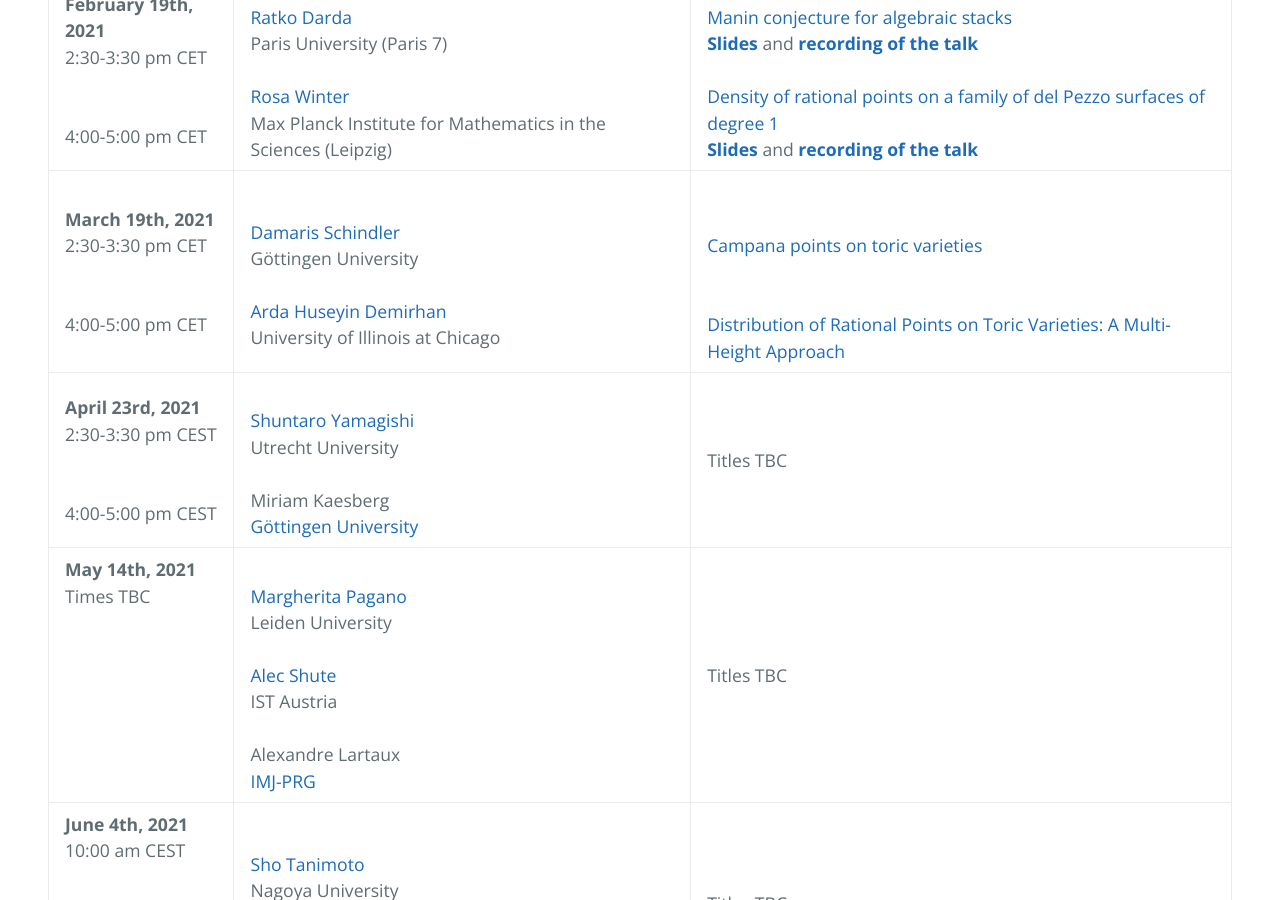
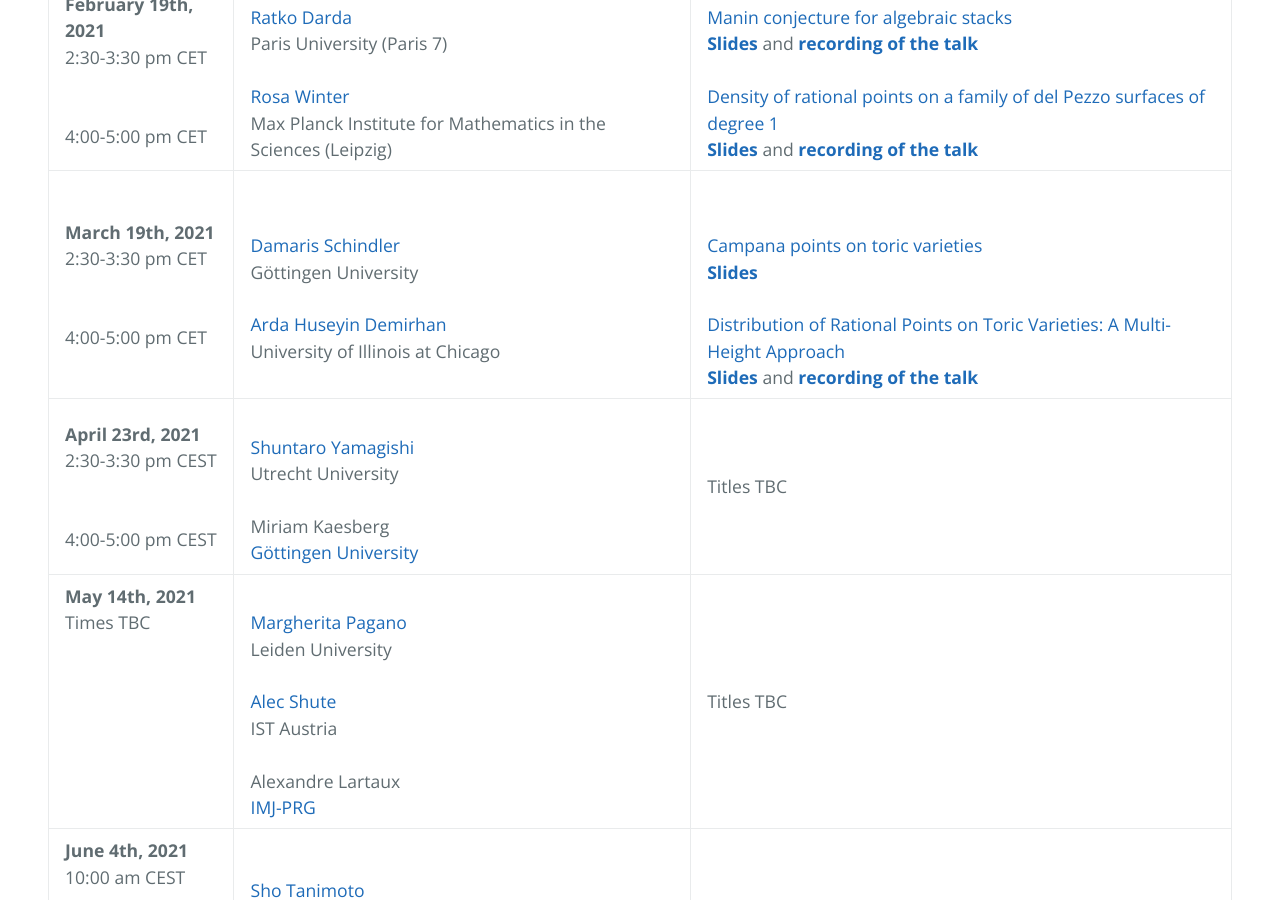
Before and after one commit to zoom-on-rational-points/zoom-on-rational-points.github.io, a Jekyll site: the page built from index.md, in a window 1280 px wide and 900 px high, scrolled down 1306 px. Built offline with Jekyll 4.4.1, drawn with Linux system fonts in a browser that asks for light colours; our own code applies the rules of GitHub Pages for plain Markdown files.

Commit message:
Update index.md

```diff
--- a/index.md
+++ b/index.md
@@ -16,7 +16,7 @@
 | **December 11th, 2020** <br>2:30-3:30 pm CET <br><br> <br> 4:00-5:00 pm CET <br>| <br><a href="https://www.imo.universite-paris-saclay.fr/~colliot/">Jean-Louis Colliot-Thélène</a> <br> CNRS and Paris-Saclay University (Orsay) <br><br>  <a href="https://www.math.wisc.edu/~ellenber/"> Jordan Ellenberg </a> <br> UW Madison| <br><a href="https://zoom-on-rational-points.github.io/abstractCT">Jumps in the rank of the Mordell-Weil group</a> / <a href="https://zoom-on-rational-points.github.io/resumeCT">Sauts du rang du groupe de Mordell-Weil</a> <br><a href="slidesCT.pdf" style="font-weight:bold">Slides</a> (in French) and <a href="https://www.youtube.com/watch?v=BMyr5qWhbhg&t=38s&ab_channel=EfthymiosSofos" style="font-weight:bold">recording of the talk</a><br><br><a href="https://zoom-on-rational-points.github.io/abstractJE">Some questions around counting rational points on stacks</a><br><a href="slidesJE.pdf" style="font-weight:bold">Slides</a> and <a href="https://www.youtube.com/watch?v=lQ9vtUhit_Y&ab_channel=EfthymiosSofos" style="font-weight:bold">recording of the talk</a>|
 | **January 15th, 2021** <br>2:30-3:30 pm CET <br><br> <br> 4:00-5:00 pm CET <br>| <br><a href ="http://www-personal.umich.edu/~ytchan/">Stephanie Chan</a> <br> University of Michigan <br><br>  <a href="http://guests.mpim-bonn.mpg.de/carlo.pagano90/"> Carlo Pagano </a> <br> University of Glasgow and Max Planck Institute for Mathematics (Bonn)| <br><a href="https://zoom-on-rational-points.github.io/abstractSC">A density of ramified primes</a><br><a href="slidesSC.pdf" style="font-weight:bold">Slides</a> and <a href="https://www.youtube.com/watch?v=NRguyZeohFU" style="font-weight:bold">recording of the talk</a><br><br><a href="https://zoom-on-rational-points.github.io/abstractCP">On the statistics of number fields, integral points and Arakelov ray class groups</a><br><a href="https://www.youtube.com/watch?v=bOaQY5jOarw&t=12s" style="font-weight:bold">Recording of the talk</a>|
 | **February 19th, 2021** <br>2:30-3:30 pm CET <br><br> <br> 4:00-5:00 pm CET <br>| <br><a href ="https://webusers.imj-prg.fr/ratko.darda">Ratko Darda</a> <br> Paris University (Paris 7) <br><br>   <a href="https://personal-homepages.mis.mpg.de/winter/">Rosa Winter</a> <br>Max Planck Institute for Mathematics in the Sciences (Leipzig) | <br><a href="https://zoom-on-rational-points.github.io/abstractRD">Manin conjecture for algebraic stacks</a><br><a href="slidesRD.pdf" style="font-weight:bold">Slides</a> and <a href="https://www.youtube.com/watch?v=ZJfP1TI6soQ" style="font-weight:bold">recording of the talk</a><br><br><a href="https://zoom-on-rational-points.github.io/abstractRW">Density of rational points on a family of del Pezzo surfaces of degree 1</a><br><a href="slidesRW.pdf" style="font-weight:bold">Slides</a> and <a href="https://www.youtube.com/watch?v=CdR8nMqoGoE" style="font-weight:bold">recording of the talk</a>|
-| **March 19th, 2021** <br>2:30-3:30 pm CET <br><br> <br> 4:00-5:00 pm CET <br> | <br><a href="https://sites.google.com/site/damarishomepage/">Damaris Schindler</a><br> G&ouml;ttingen University <br><br><a href="https://sites.google.com/a/uic.edu/ardahuseyindemirhan/">Arda Huseyin Demirhan</a><br> University of Illinois at Chicago | <br><br><a href="https://zoom-on-rational-points.github.io/abstractDS">Campana points on toric varieties</a><br><br><br> <a href="https://zoom-on-rational-points.github.io/abstractAD">Distribution of Rational Points on Toric Varieties: A Multi-Height Approach</a>|
+| **March 19th, 2021** <br>2:30-3:30 pm CET <br><br> <br> 4:00-5:00 pm CET <br> | <br><a href="https://sites.google.com/site/damarishomepage/">Damaris Schindler</a><br> G&ouml;ttingen University <br><br><a href="https://sites.google.com/a/uic.edu/ardahuseyindemirhan/">Arda Huseyin Demirhan</a><br> University of Illinois at Chicago | <br><br><a href="https://zoom-on-rational-points.github.io/abstractDS">Campana points on toric varieties</a><br> <a href="slidesDS.pdf" style="font-weight:bold">Slides</a><br><br> <a href="https://zoom-on-rational-points.github.io/abstractAD">Distribution of Rational Points on Toric Varieties: A Multi-Height Approach</a><br> <a href="slidesAD.pdf" style="font-weight:bold">Slides</a> and <a href="https://www.youtube.com/watch?v=W7ImcXOykro&ab_channel=EfthymiosSofos" style="font-weight:bold">recording of the talk</a>|
 | **April 23rd, 2021** <br>2:30-3:30 pm CEST <br><br> <br> 4:00-5:00 pm CEST <br> | <br><a href="https://www.uu.nl/staff/SYamagishi">Shuntaro Yamagishi</a><br> Utrecht University <br><br>Miriam Kaesberg<br> <a href="https://www.uni-math.gwdg.de/">G&ouml;ttingen University</a> | Titles TBC|
 | **May 14th, 2021** <br>Times TBC <br><br><br><br><br><br><br><br>| <br><a href="https://www.universiteitleiden.nl/en/staffmembers/margherita-pagano#tab-1">Margherita Pagano</a><br> Leiden University <br><br><a href="https://ist.ac.at/en/research/browning-group/">Alec Shute</a><br>IST Austria<br><br>Alexandre Lartaux<br><a href="https://www.imj-prg.fr">IMJ-PRG</a>  |  Titles TBC|
 | **June 4th, 2021** <br>10:00 am CEST <br><br><br> Time TBC<br><br><br>| <br><a href="https://shotanimoto.wordpress.com">Sho Tanimoto</a><br> Nagoya University <br><br><a href="https://scholars.duke.edu/person/rena.chu">Rena Chu</a><br>Duke University |  Titles TBC|
```
